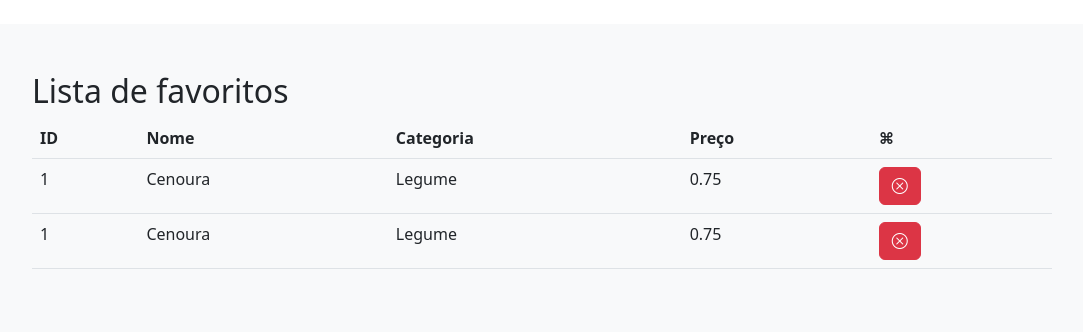
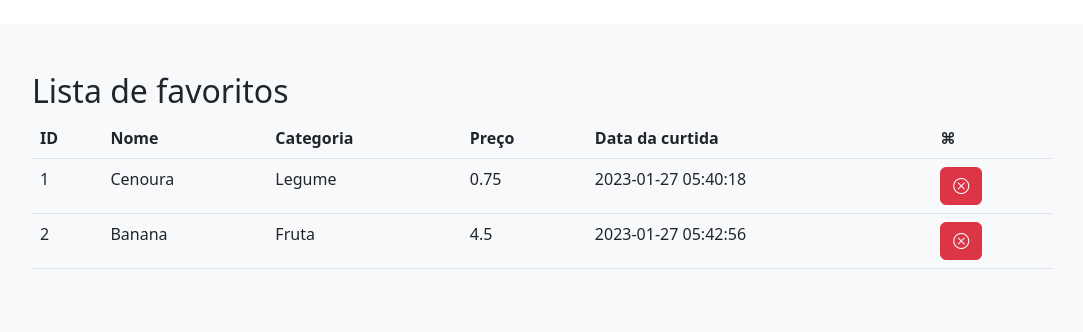
Before and after one commit to pedroarthuralvesdeoliveira/tads-desenvolvimento-web-2, a Flask app: page /favoritos/index in a window 1280 px wide. Shown: the part 56-388 px from the top of the page, without its empty margins (98-1181 px from the left). Run offline with Flask 2, Linux system fonts and the light colour scheme; data comes from the database, SQL or seed files in the repository.

Commit message:
Task done

```diff
--- a/pyweb/app.py
+++ b/pyweb/app.py
@@ -133,10 +133,11 @@ def favoritos_index():
     return render_template("favoritos_list.html", produtos=produtos)
 
 
-@app.route("/produto/remover_favorito/<id>", methods=["GET"])
-def remover_favorito(id):
+@app.route("/produto/remover_favorito", methods=["GET"])
+def remover_favorito():
     dao = ProdutoDao()
-    dao.remover_favorito(id)
+    produto_id = request.args.get('produtoID')
+    dao.remover_favorito(produto_id)
     flash(f'Produto tirado dos favoritos com sucesso!', 'success')
     return redirect(url_for('favoritos_index'))
 
--- a/pyweb/favoritosDao.py
+++ b/pyweb/favoritosDao.py
@@ -6,7 +6,7 @@ class FavoritoDao:
     def find_all(self):
         conn = Database.get_connection()
         res = conn.execute("""
-        SELECT produto.id, nome, categoria, preco
+        SELECT id, nome, categoria, preco, favoritos.data_curtida
         FROM produto
         INNER JOIN favoritos
         ON favoritos.produtoID = produto.id
@@ -18,7 +18,8 @@ class FavoritoDao:
                 "id": produto[0],
                 "nome": produto[1],
                 "categoria": produto[2],
-                "preco": produto[3]
+                "preco": produto[3],
+                "data_curtida": produto[4]
             } for produto in results]
 
         conn.close()
--- a/pyweb/produtoDao.py
+++ b/pyweb/produtoDao.py
@@ -95,13 +95,13 @@ class ProdutoDao:
 
                 dao.save(produto)
 
-    def remover_favorito(self, id):
+    def remover_favorito(self, produto_id):
         conn = Database.get_connection()
         conn.execute(
             f"""
             DELETE FROM
                 favoritos
-            WHERE id = {id}
+            WHERE clienteID = {1} AND produtoID = {produto_id}
             """
         )
         conn.commit()
--- a/pyweb/schema.sql
+++ b/pyweb/schema.sql
@@ -33,9 +33,10 @@ VALUES
     ("Laranja", "Fruta", 3.25);
 
 CREATE TABLE favoritos (
-    id integer PRIMARY KEY AUTOINCREMENT NOT NULL,
     clienteID integer NOT NULL,
+    data_curtida TIMESTAMP NOT NULL DEFAULT CURRENT_TIMESTAMP,
     produtoID integer NOT NULL,
     FOREIGN KEY (clienteID) REFERENCES cliente(id),
-    FOREIGN KEY (produtoID) REFERENCES produto(id)
+    FOREIGN KEY (produtoID) REFERENCES produto(id),
+    PRIMARY KEY (clienteID, produtoID)
 );
--- a/pyweb/tempCodeRunnerFile.py
+++ /dev/null
@@ -1 +0,0 @@
-save
--- a/pyweb/templates/favoritos_list.html
+++ b/pyweb/templates/favoritos_list.html
@@ -10,6 +10,7 @@
                 <th>Nome</th>
                 <th>Categoria</th>
                 <th>Preço</th>
+                <th>Data da curtida</th>
                 <th class="actions">⌘</th>
             </tr>
         </thead>
@@ -24,8 +25,10 @@
                 </td>
                 <td>{{produto.categoria}}</td>
                 <td>{{produto.preco}}</td>
+                <td>{{produto.data_curtida}}</td>
                 <td class="actions">
-                    <a title="deletar" class="btn btn-danger" href="{{ url_for('remover_favorito', id=produto.id) }}">
+                    <a title="deletar" class="btn btn-danger"
+                        href="{{ url_for('remover_favorito', produtoID=produto.id) }}">
                         <i class="bi bi-x-circle"></i>
                     </a>
                 </td>
```
Also changed, not shown: pyweb/banco.db.
